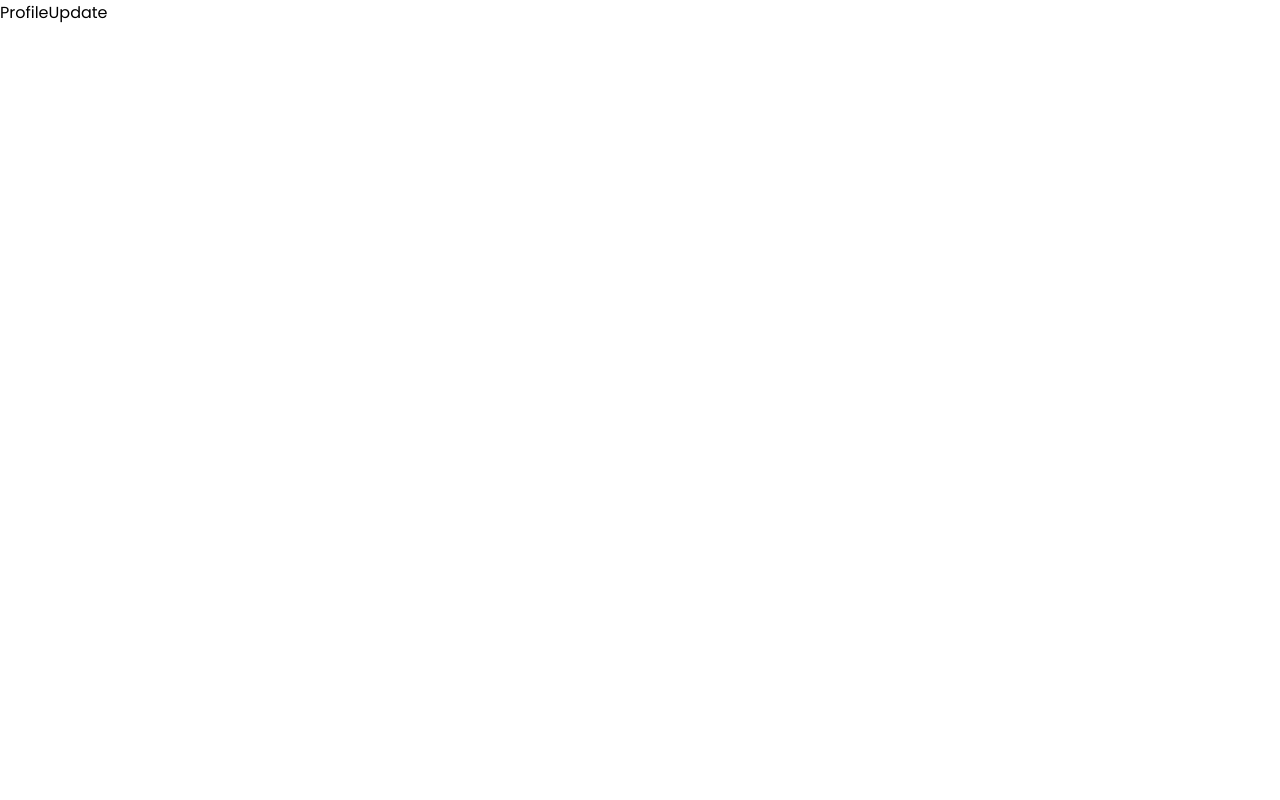
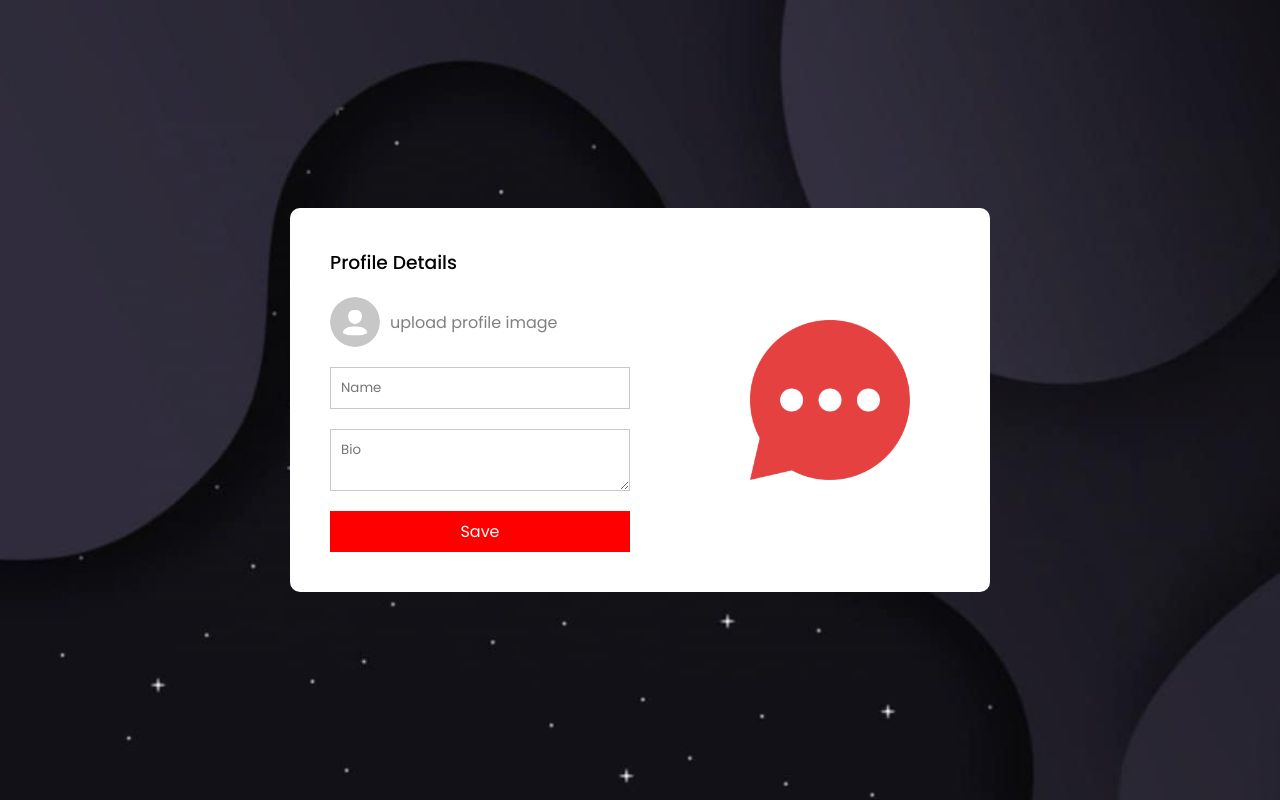
Before and after one commit to Shahidul-Khan2004/ChatWebApp, a React (Vite) app: page /profile in a window 1280 px wide. Built offline with nearby package versions, Linux system fonts and the light colour scheme; the HTML template or start-up script is replaced by a standard one.

Commit message:
updated profile update page.

```diff
--- a/src/pages/ProfileUpdate/ProfileUpdate.css
+++ b/src/pages/ProfileUpdate/ProfileUpdate.css
@@ -0,0 +1,56 @@
+.profile {
+    min-height: 100vh;
+    background: url(/bg.jpeg) no-repeat;
+    background-size: cover;
+    display: flex;
+    justify-content: center;
+    align-items: center;
+}
+.profile-container {
+    background: white;
+    display: flex;
+    align-items: center;
+    justify-content: space-between;
+    min-width: 700px;
+    border-radius: 10px;
+}
+.profile-pic {
+    max-width: 160px;
+    aspect-ratio: 1/1;
+    margin: 20px auto;
+}
+.profile form {
+    display: flex;
+    flex-direction: column;
+    gap: 20px;
+    padding: 40px;
+}
+.profile form h3 {
+    font-weight: 500;
+}
+.profile label {
+    display: flex;
+    align-items: center;
+    gap: 10px;
+    color: gray;
+    cursor: pointer;
+}
+.profile label img {
+    width: 50px;
+    aspect-ratio: 1/1;
+    border-radius: 50%;
+}
+.profile input, textarea {
+    padding: 10px;
+    min-width: 300px;
+    border: 1px solid #c9c9c9;
+    outline-color: red;
+}
+.profile form button {
+    border: none;
+    color: white;
+    background-color: red;
+    padding: 8px;
+    font-size: 16px;
+    cursor: pointer;
+}
--- a/src/pages/ProfileUpdate/ProfileUpdate.jsx
+++ b/src/pages/ProfileUpdate/ProfileUpdate.jsx
@@ -1,8 +1,29 @@
-import React from "react";
+import React, { useState } from "react";
 import "./ProfileUpdate.css";
+import assets from "../../assets/assets";
 
 const ProfileUpdate = () => {
-    return <div>ProfileUpdate</div>;
+
+    const [image, setImage] = useState(false);
+
+    return (
+        <div className="profile">
+            <div className="profile-container">
+                <form>
+                    <h3>Profile Details</h3>
+                    <label htmlFor="avatar">
+                        <input onChange={(e) => setImage(e.target.files[0])} type="file" id="avatar" accept=".png, .jpg, .jpeg" hidden/>
+                        <img src= {image? URL.createObjectURL(image):assets.avatar_icon} alt="" />
+                        upload profile image
+                    </label>
+                    <input type="text" placeholder="Name" required />
+                    <textarea placeholder="Bio" required></textarea>
+                    <button type ="submit">Save</button>
+                </form>
+                <img className="profile-pic"src="red-chat-logo.png" alt="" />
+            </div>
+        </div>
+    );
 };
 
 export default ProfileUpdate;
```
